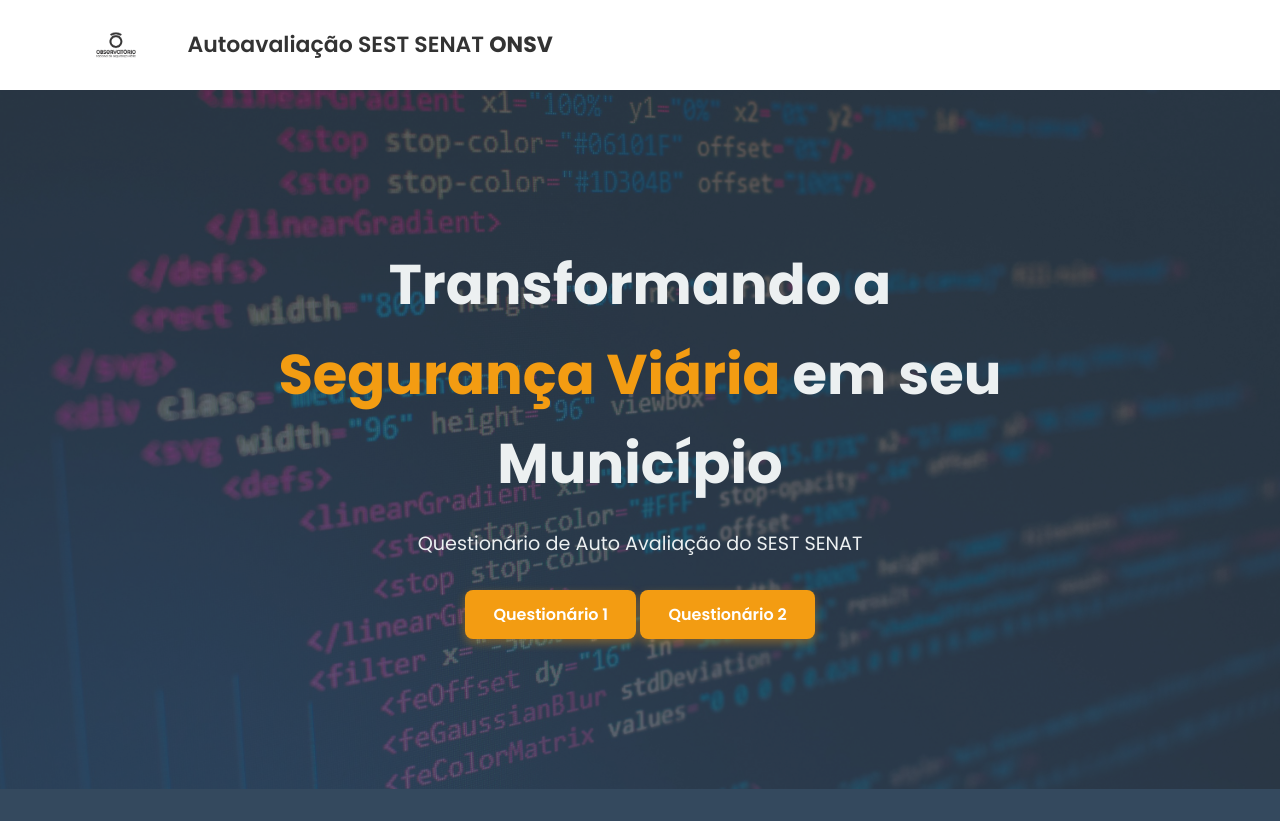
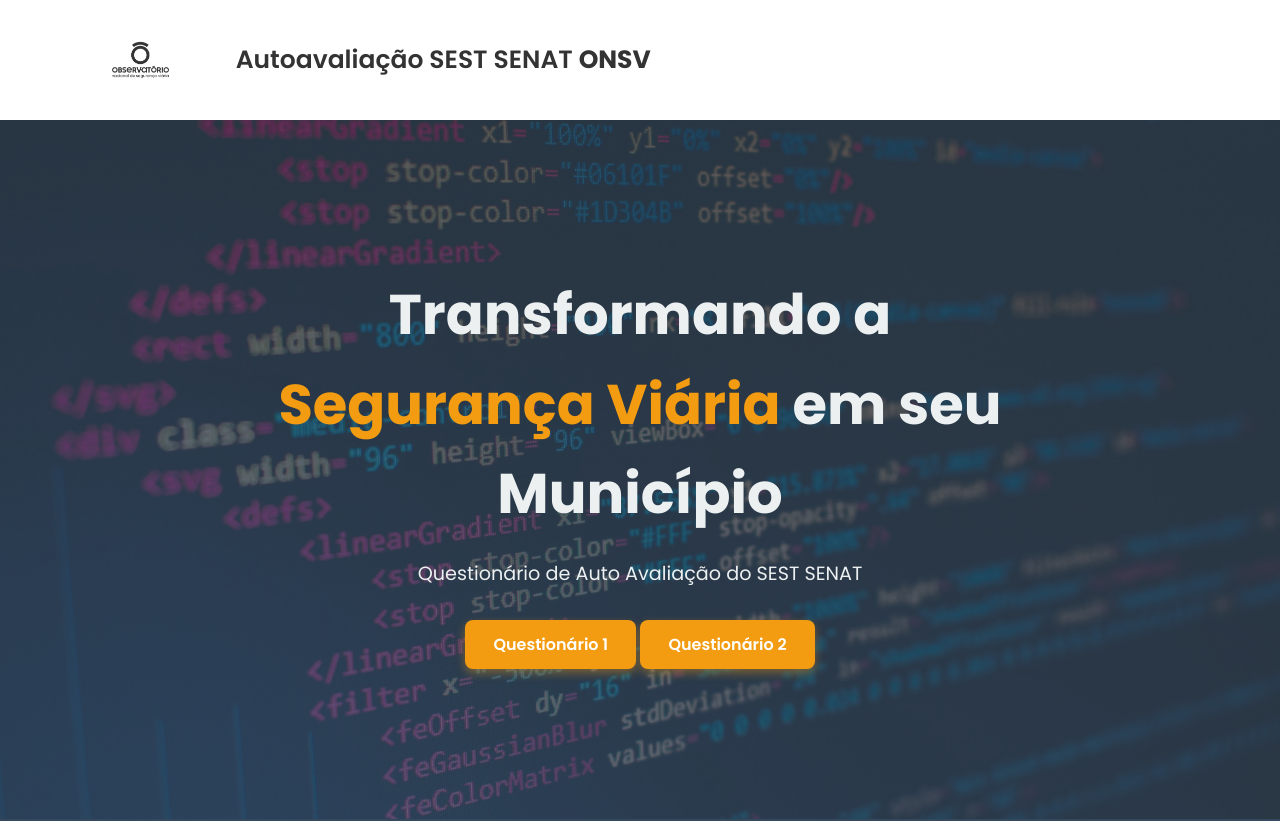
Before and after one commit to pontessdaniel/Questionario-SEST-SENAT, a plain HTML site: page index.html in a window 1280 px wide. Shown: the top 821 px of the page. Drawn offline with Linux system fonts and the light colour scheme.

Commit message:
Update style.css
aumentando logo e título

```diff
--- a/style.css
+++ b/style.css
@@ -87,12 +87,12 @@ h1, h2, h3, h4 {
 }
 
 .logo img {
-    height: 70px; /* aumenta o tamanho da logo */
+    height: 100px; /* aumenta o tamanho da logo */
     margin-right: 15px;
 }
 
 .logo span {
-    font-size: 22px;
+    font-size: 25px;
     font-weight: 600;
     color: var(--text-color-light);
 }
```
